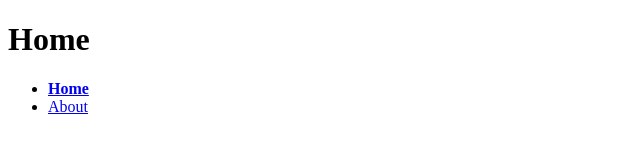
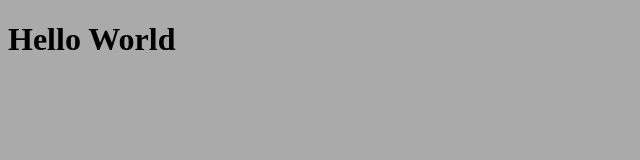
Before and after one commit to JackMal157/Hello-World-Pt.2, a plain HTML site: page index.html in a window 1280 px wide. Shown: the whole page, without its empty margins (0-640 px from the left). Drawn offline with Linux system fonts and the light colour scheme.

Commit message:
Hello World Deploy Check

```diff
--- a/index.html
+++ b/index.html
@@ -4,17 +4,11 @@
     <meta charset="UTF-8">
     <meta name="viewport" content="width=device-width, initial-scale=1.0">
     <meta http-equiv="X-UA-Compatible" content="ie=edge">
-    <title>Homepage</title>
+    <title>Hello World</title>
     <link rel="stylesheet" href="screen.css">
   </head>
   <body>
-    <h1>Home</h1>
-    <nav>
-      <ul>
-        <li><a href="index.html" class="active">Home</a></li>
-        <li><a href="about.html">About</a></li>
-      </ul>
-    </nav>
+    <h1>Hello World</h1>
     <script src="index.js"></script>
   </body>
 </html>
--- a/screen.css
+++ b/screen.css
@@ -1,4 +1,5 @@
 /* Add screen styles below */
-a.active {
-    font-weight: bold;
+
+body {
+    background: #aaa;
 }
```
